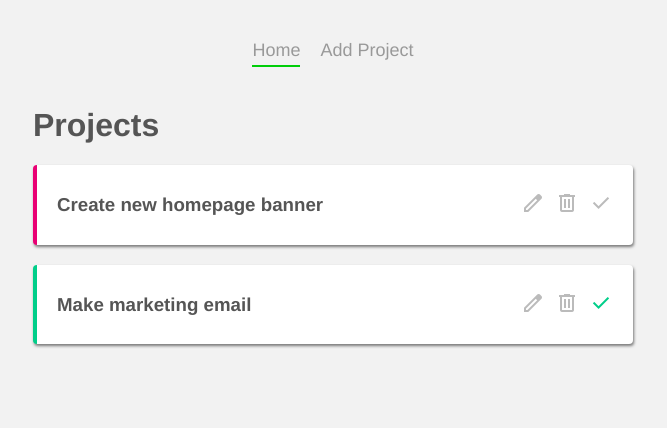
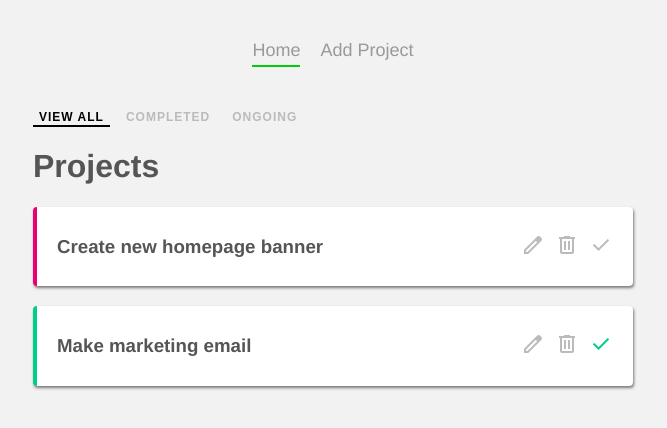
Before and after one commit to roryjarrard/project-planner, a Vue app: page / in a window 1280 px wide. Shown: the top 428 px of the page, without its empty margins (307-974 px from the left). Built offline with nearby package versions, Linux system fonts and the light colour scheme; data requests are answered from the project's data file.

Commit message:
add filter buttons

```diff
--- /dev/null
+++ b/src/components/FilterNav.vue
@@ -0,0 +1,53 @@
+<template>
+  <div class="filter-nav">
+    <button @click="updateFilter('all')" :class="{ active: current === 'all' }">
+      View All
+    </button>
+
+    <button
+      @click="updateFilter('completed')"
+      :class="{ active: current === 'completed' }"
+    >
+      Completed
+    </button>
+
+    <button
+      @click="updateFilter('ongoing')"
+      :class="{ active: current === 'ongoing' }"
+    >
+      Ongoing
+    </button>
+  </div>
+</template>
+
+<script>
+export default {
+  name: "FilterNav",
+  props: ["current"],
+  methods: {
+    updateFilter(by) {
+      this.$emit("filterChange", by);
+    },
+  },
+};
+</script>
+
+<style scoped>
+.filter-nav button {
+  background: none;
+  border: none;
+  color: #bbb;
+  outline: none;
+  font-size: 12px;
+  text-transform: uppercase;
+  margin-right: 10px;
+  letter-spacing: 1px;
+  font-weight: bold;
+  cursor: pointer;
+}
+
+button.active {
+  color: #000;
+  border-bottom: 2px solid #000;
+}
+</style>
--- a/src/views/HomeView.vue
+++ b/src/views/HomeView.vue
@@ -1,5 +1,6 @@
 <template>
   <div class="home">
+    <FilterNav @filterChange="current = $event" :current="current" />
     <div v-if="projects.length">
       <h1>Projects</h1>
 
@@ -16,15 +17,17 @@
 
 <script>
 import SingleProject from "@/components/SingleProject.vue";
+import FilterNav from "@/components/FilterNav.vue";
 
 export default {
   name: "HomeView",
 
-  components: { SingleProject },
+  components: { SingleProject, FilterNav },
 
   data() {
     return {
       projects: [],
+      current: "all",
     };
   },
 
@@ -47,6 +50,21 @@
       let p = this.projects.find((project) => project.id === id);
       p.complete = !p.complete;
     },
+
+    updateFilter(by) {
+      if (by === "all") {
+        fetch("http://localhost:3000/projects")
+          .then((res) => res.json())
+          .then((data) => (this.projects = data));
+      } else {
+        fetch(`http://localhost:3000/projects?complete=${by}`)
+          .then((res) => res.json())
+          .then((data) => (this.projects = data));
+      }
+    },
   },
 };
 </script>
+
+<style scoped>
+</style>
```
